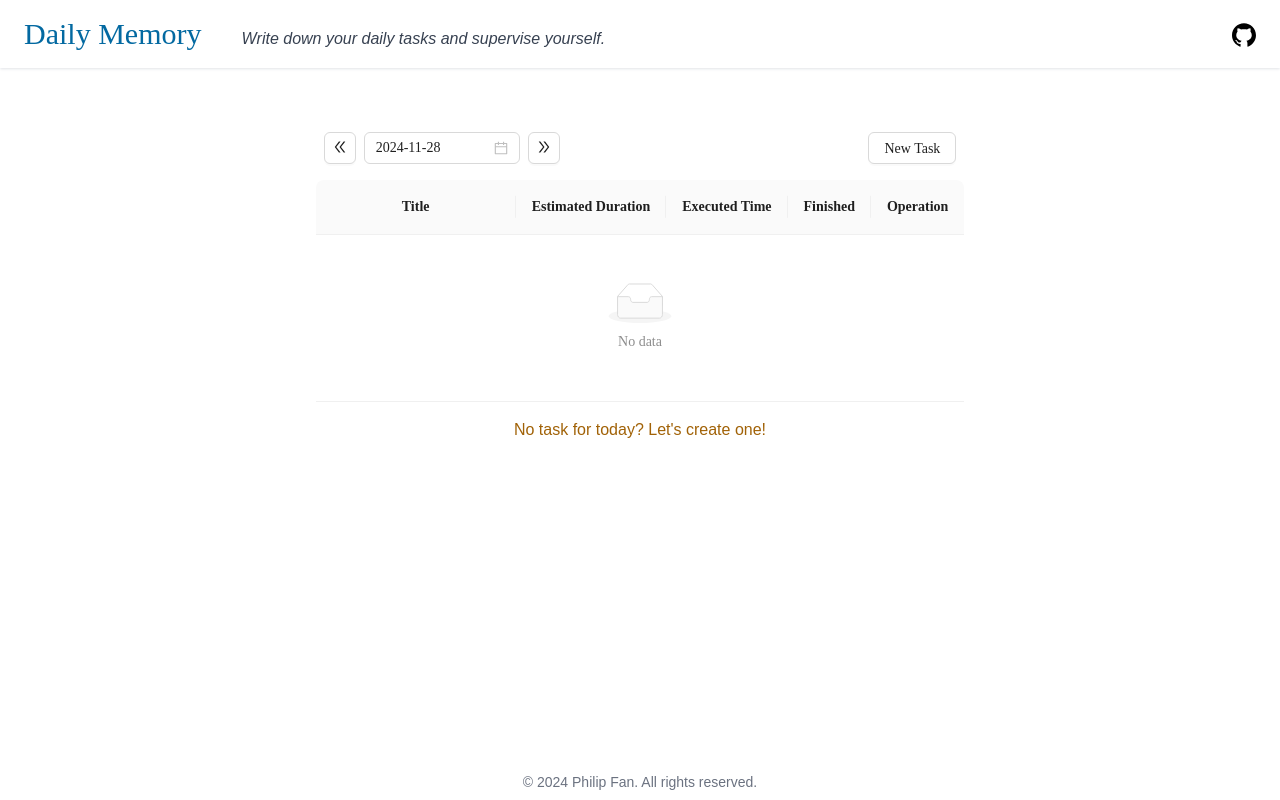
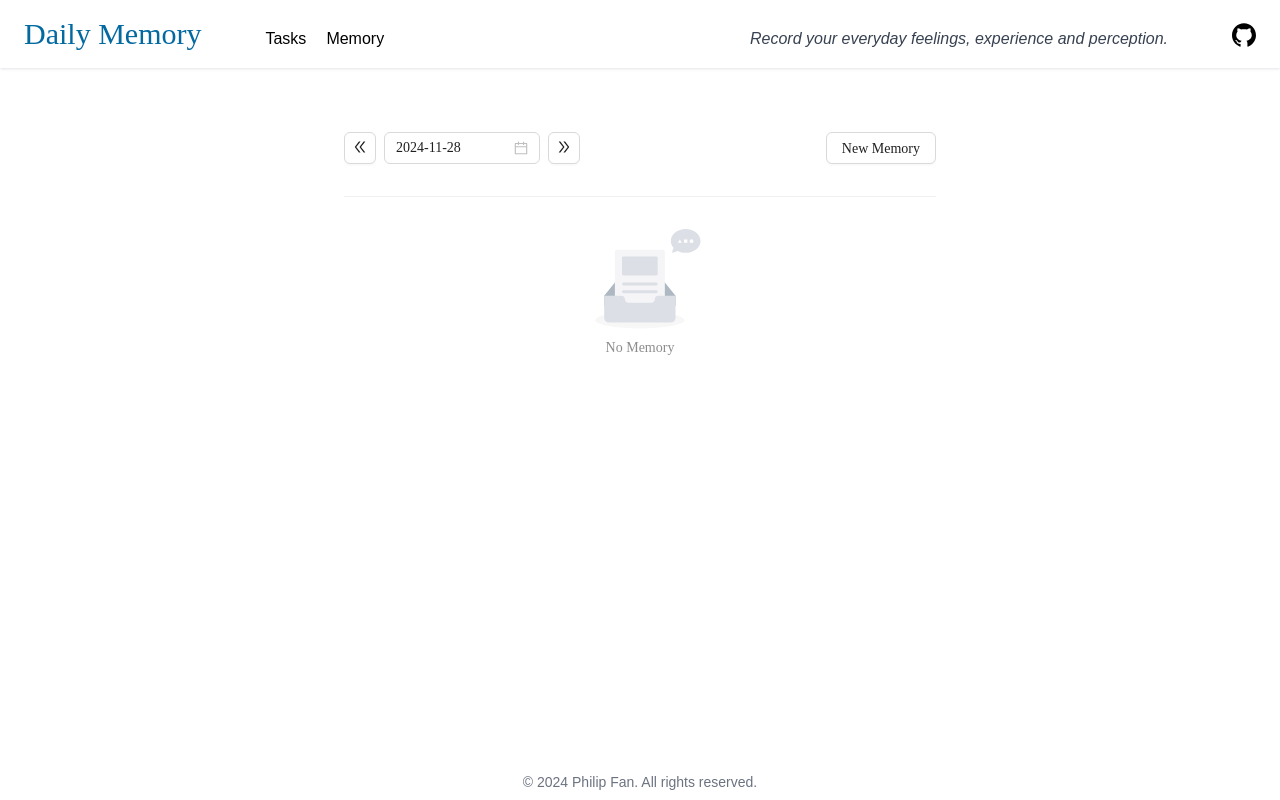
Before and after one commit to fanyf22/daily-memory, a React (Vite) app: page /memory in a window 1280 px wide. Before the commit this address led to /. Built offline with nearby package versions, Linux system fonts and the light colour scheme.

Commit message:
Add memories

```diff
--- a/src/app/layout.tsx
+++ b/src/app/layout.tsx
@@ -1,28 +1,49 @@
 import { GithubOutlined } from "@ant-design/icons";
 import { ConfigProvider } from "antd";
 import { FC } from "react";
-import { Outlet } from "react-router";
+import { Outlet, useLocation } from "react-router";
+
+const navigators: { [P in string]: { label: string; title: string } } = {
+  "/tasks": {
+    label: "Tasks",
+    title: "Write down your daily tasks and supervise yourself.",
+  },
+  "/memory": {
+    label: "Memory",
+    title: "Record your everyday feelings, experience and perception.",
+  },
+};
 
 const RootLayout: FC = () => {
+  const { pathname } = useLocation();
+
   return (
     <ConfigProvider theme={{ token: { fontFamily: "'Montserrat Variable'" } }}>
-      <div className="min-h-full flex flex-col">
+      <div className="h-full flex flex-col">
         <header className="pt-4 pb-4 pl-6 pr-6 shadow shadow-gray-200">
-          <div className="flex flex-row gap-10 items-baseline">
+          <div className="flex flex-row gap-16 items-baseline">
             <h1 className="text-3xl font-serif">
               <a href="/" className="text-sky-700 hover:text-sky-600">
                 Daily Memory
               </a>
             </h1>
-            <p className="italic text-gray-700 font-sans">
-              Write down your daily tasks and supervise yourself.
-            </p>
+            <ul className="flex flex-row gap-5">
+              {Object.entries(navigators).map(([path, { label }]) => (
+                <li key={path}>
+                  <a href={path} className="hover:text-neutral-700">
+                    {label}
+                  </a>
+                </li>
+              ))}
+            </ul>
             <div className="flex-1"></div>
+            <p className="italic text-gray-700 font-sans">{navigators[pathname]?.title ?? ""}</p>
             <a target="_blank" href="https://github.com/fanyf22/daily-memory.git">
               <GithubOutlined style={{ fontSize: "1.5rem" }} />
             </a>
           </div>
         </header>
+        <div className="flex-1 flex flex-col overflow-y-scroll">
           <main className="flex-1">
             <Outlet />
           </main>
@@ -32,6 +53,7 @@ const RootLayout: FC = () => {
             </p>
           </footer>
         </div>
+      </div>
     </ConfigProvider>
   );
 };
--- /dev/null
+++ b/src/app/memory/page.tsx
@@ -0,0 +1,52 @@
+import DateInput from "@components/date-input.tsx";
+import MemoList from "@components/memo-list.tsx";
+import { currentDay } from "@lib/datetime.ts";
+import { createMemory, loadMemories, type Memory, saveMemories } from "@lib/memory.ts";
+import { Button, Divider, Flex, Space } from "antd";
+import { type FC, useCallback, useEffect, useState } from "react";
+
+const MemoryPage: FC = () => {
+  const [memories, setMemories] = useState<Memory[]>(loadMemories);
+  const [editing, setEditing] = useState(false);
+  const [date, setDate] = useState(currentDay());
+
+  const handleNewMemory = useCallback(() => {
+    setMemories(createMemory(memories, "", date));
+  }, [date, memories]);
+
+  useEffect(() => {
+    if (!editing) {
+      const listener = (e: KeyboardEvent) => {
+        if (e.key == "Enter" && !e.ctrlKey && !e.altKey && !e.shiftKey && !e.metaKey) {
+          e.preventDefault();
+          handleNewMemory();
+        }
+      };
+
+      window.addEventListener("keydown", listener);
+      return () => window.removeEventListener("keydown", listener);
+    }
+  }, [editing, handleNewMemory]);
+
+  return (
+    <div className="flex flex-col h-full items-center p-16">
+      <Space size="small" direction="vertical" className="min-w-96">
+        <Flex gap="large" justify="space-between">
+          <DateInput date={date} onChange={setDate} />
+          <Button onClick={handleNewMemory}>New Memory</Button>
+        </Flex>
+        <Divider />
+        <MemoList
+          memories={memories}
+          setEditing={setEditing}
+          onChange={(memories) => {
+            setMemories(memories);
+            saveMemories(memories);
+          }}
+        />
+      </Space>
+    </div>
+  );
+};
+
+export default MemoryPage;
--- a/src/app/page.tsx
+++ b/src/app/tasks/page.tsx
@@ -1,6 +1,6 @@
-import { DoubleLeftOutlined, DoubleRightOutlined } from "@ant-design/icons";
+import DateInput from "@components/date-input.tsx";
 import TaskTable from "@components/task-table.tsx";
-import { type Day, dayjsToDay, dayToDayjs, nextDay, previousDay } from "@lib/datetime.ts";
+import { type Day } from "@lib/datetime.ts";
 import {
   createTask,
   getTasks,
@@ -10,11 +10,11 @@ import {
   type Tasks,
   updateTasks,
 } from "@lib/task.ts";
-import { Button, DatePicker, Flex, message, Space, Tooltip } from "antd";
+import { Button, Flex, message, Space } from "antd";
 import dayjs from "dayjs";
 import { FC, useCallback, useEffect, useMemo, useState } from "react";
 
-const HomePage: FC = () => {
+const TasksPage: FC = () => {
   const [tasks, setTasks] = useState<Tasks>({});
   const [editing, setEditing] = useState(false);
   const [messageApi, contextHolder] = message.useMessage({ maxCount: 3 });
@@ -28,11 +28,6 @@ const HomePage: FC = () => {
     if (getTasks(tasks, date) === undefined) {
       setTasks(loadTasks(tasks, date));
     }
-  };
-
-  const updateDate = (date: Day) => {
-    setDate(date);
-    updateTask(date);
   };
 
   updateTask(date);
@@ -88,18 +83,7 @@ const HomePage: FC = () => {
       {contextHolder}
       <Space direction="vertical" size="middle">
         <Flex gap="large" justify="space-between" className="pl-2 pr-2">
-          <Space size="small">
-            <Tooltip title="Previous day">
-              <Button icon={<DoubleLeftOutlined />} onClick={() => updateDate(previousDay(date))} />
-            </Tooltip>
-            <DatePicker
-              value={dayToDayjs(date)}
-              onChange={(date) => (date ? updateDate(dayjsToDay(date)) : null)}
-            />
-            <Tooltip title="Next day">
-              <Button icon={<DoubleRightOutlined />} onClick={() => updateDate(nextDay(date))} />
-            </Tooltip>
-          </Space>
+          <DateInput date={date} onChange={setDate} />
           <Button onClick={handleCreate}>New Task</Button>
         </Flex>
         <TaskTable tasks={taskList!} setEditing={setEditing} onChange={handleChange} />
@@ -121,4 +105,4 @@ const HomePage: FC = () => {
   );
 };
 
-export default HomePage;
+export default TasksPage;
--- /dev/null
+++ b/src/components/date-input.tsx
@@ -0,0 +1,28 @@
+import { DoubleLeftOutlined, DoubleRightOutlined } from "@ant-design/icons";
+import { type Day, dayjsToDay, dayToDayjs, nextDay, previousDay } from "@lib/datetime.ts";
+import { Button, DatePicker, Space, Tooltip } from "antd";
+import type { FC } from "react";
+
+export interface DatePickerProps {
+  date: Day;
+  onChange: (date: Day) => void;
+}
+
+const DateInput: FC<DatePickerProps> = ({ date, onChange }) => {
+  return (
+    <Space size="small">
+      <Tooltip title="Previous day">
+        <Button icon={<DoubleLeftOutlined />} onClick={() => onChange(previousDay(date))} />
+      </Tooltip>
+      <DatePicker
+        value={dayToDayjs(date)}
+        onChange={(date) => date && onChange(dayjsToDay(date))}
+      />
+      <Tooltip title="Next day">
+        <Button icon={<DoubleRightOutlined />} onClick={() => onChange(nextDay(date))} />
+      </Tooltip>
+    </Space>
+  );
+};
+
+export default DateInput;
--- /dev/null
+++ b/src/components/memo-list.tsx
@@ -0,0 +1,139 @@
+import { compareDay, type Day, formatDay } from "@lib/datetime.ts";
+import type { Memory } from "@lib/memory.ts";
+import { Empty, Input } from "antd";
+import type { TextAreaRef } from "antd/es/input/TextArea";
+import {
+  type FC,
+  type KeyboardEventHandler,
+  useCallback,
+  useEffect,
+  useMemo,
+  useRef,
+  useState,
+} from "react";
+
+const { TextArea } = Input;
+
+export interface MemoListProps {
+  memories: Memory[];
+  setEditing?: (editing: boolean) => void;
+  onChange?: (memories: Memory[]) => void;
+}
+
+const MemoList: FC<MemoListProps> = ({ memories, setEditing = () => {}, onChange = () => {} }) => {
+  const [realEditing, setRealEditing] = useState<string>();
+  const editing = useMemo(() => {
+    for (const memory of memories) {
+      if (!memory.content) {
+        return memory.key;
+      }
+    }
+    return realEditing;
+  }, [memories, realEditing]);
+
+  const editor = useRef<TextAreaRef | null>(null);
+  const [edited, setEdited] = useState<string>("");
+
+  useEffect(() => setEditing(!!editing), [editing, setEditing]);
+  useEffect(
+    () => setEdited(memories.find((memory) => memory.key == editing)?.content ?? ""),
+    [editing, memories]
+  );
+  useEffect(() => editor.current?.focus({ cursor: "all" }), [editor, editing]);
+
+  const updateEditing = useCallback(
+    (content: string = "", newEditing?: string) => {
+      if (editing) {
+        let newMemories: Memory[];
+        if (!content) {
+          newMemories = memories.filter(({ key }) => key != editing);
+        } else {
+          newMemories = memories.map((memory) => {
+            if (memory.key == editing) {
+              return { ...memory, content };
+            } else {
+              return memory;
+            }
+          });
+        }
+        onChange(newMemories);
+      }
+      setRealEditing(newEditing);
+      setEdited(memories.find((memory) => memory.key == newEditing)?.content ?? "");
+    },
+    [editing, memories, onChange]
+  );
+
+  const onKeyDown = useCallback<KeyboardEventHandler>(
+    (e) => {
+      if (e.key == "Escape" && !e.ctrlKey && !e.shiftKey && !e.metaKey && !e.altKey) {
+        updateEditing(memories.find((memory) => memory.key == editing)?.content ?? "");
+      } else if (e.key == "Enter" && (e.ctrlKey || e.shiftKey || e.metaKey || e.altKey)) {
+        e.preventDefault();
+        updateEditing(edited);
+      }
+    },
+    [edited, editing, memories, updateEditing]
+  );
+
+  const sortedMemories = useMemo(
+    () => memories.sort((a, b) => -compareDay(a.date, b.date)),
+    [memories]
+  );
+
+  const dateMemories = useMemo(() => {
+    let current: Day | undefined;
+    const dateMemories: string[] = [];
+    for (const { key, date } of sortedMemories) {
+      if (!current || compareDay(current, date) != 0) {
+        current = date;
+        dateMemories.push(key);
+      }
+    }
+    return dateMemories;
+  }, [sortedMemories]);
+
+  if (memories.length) {
+    return (
+      <table>
+        <tbody>
+          {sortedMemories.map(({ key, content, date }) => (
+            <tr key={key}>
+              <td className="border-r pr-8 pt-2 h-20 align-top">
+                {dateMemories.includes(key) && (
+                  <p className="text-stone-500 text-3xl font-serif text-right">{formatDay(date)}</p>
+                )}
+              </td>
+              <td className="pl-8 pt-4 w-96 align-top">
+                {editing == key ? (
+                  <TextArea
+                    ref={editor}
+                    placeholder="Write anything you like"
+                    allowClear={true}
+                    autoSize={true}
+                    value={edited}
+                    onChange={(e) => setEdited(e.target.value)}
+                    onClear={updateEditing}
+                    onKeyDown={onKeyDown}
+                    onBlur={() => updateEditing(edited)}
+                  />
+                ) : (
+                  <TextArea
+                    value={content}
+                    variant="borderless"
+                    autoSize={true}
+                    onClick={() => updateEditing(content, key)}
+                  />
+                )}
+              </td>
+            </tr>
+          ))}
+        </tbody>
+      </table>
+    );
+  } else {
+    return <Empty description="No Memory" className="w-[36rem]" />;
+  }
+};
+
+export default MemoList;
--- a/src/lib/datetime.ts
+++ b/src/lib/datetime.ts
@@ -37,7 +37,7 @@ export const previousDay: (date: Day) => Day = ({ year, month, day }) => {
     if (month == 1) {
       return { year: year - 1, month: 12, day: 31 };
     } else {
-      return { year, month: month - 1, day: getDays(year)[month - 2] };
+      return { year, month: month - 1, day: getDays(year)[month - 1] };
     }
   } else {
     return { year, month, day: day - 1 };
@@ -64,6 +64,22 @@ export function dayjsToTime(time: dayjs.Dayjs | null): Time | null {
   return time ? { hour: time.hour(), minute: time.minute() } : null;
 }
 
+export function formatDay({ year, month, day }: Day): string {
+  return `${year}-${(month + 1).toString().padStart(2, "0")}-${day.toString().padStart(2, "0")}`;
+}
+
 export function formatTime({ hour, minute }: Time): string {
   return `${hour.toString().padStart(2, "0")}:${minute.toString().padStart(2, "0")}`;
 }
+
+export function currentDay(): Day {
+  return dayjsToDay(dayjs());
+}
+
+export function currentTime(): Time {
+  return dayjsToTime(dayjs())!;
+}
+
+export function compareDay(a: Day, b: Day): number {
+  return dayToIndex(a) - dayToIndex(b);
+}
--- /dev/null
+++ b/src/lib/memory.ts
@@ -0,0 +1,20 @@
+import { currentDay, type Day } from "@lib/datetime.ts";
+
+export interface Memory {
+  key: string;
+  content: string;
+  date: Day;
+}
+
+export function saveMemories(memories: Memory[]) {
+  localStorage.setItem("memories", JSON.stringify(memories));
+}
+
+export function loadMemories(): Memory[] {
+  return JSON.parse(localStorage.getItem("memories") ?? "[]") as Memory[];
+}
+
+export function createMemory(memories: Memory[], content: string, date: Day = currentDay()) {
+  const key = crypto.randomUUID();
+  return [...memories, { key, content, date }];
+}
--- a/src/main.tsx
+++ b/src/main.tsx
@@ -1,9 +1,10 @@
 import { NotFoundPage } from "@app/error-pages.tsx";
 import RootLayout from "@app/layout.tsx";
-import HomePage from "@app/page.tsx";
+import MemoryPage from "@app/memory/page.tsx";
+import TasksPage from "@app/tasks/page.tsx";
 import { StrictMode } from "react";
 import { createRoot } from "react-dom/client";
-import { BrowserRouter, Route, Routes } from "react-router";
+import { BrowserRouter, Navigate, Route, Routes } from "react-router";
 import "./main.css";
 
 createRoot(document.getElementById("root")!).render(
@@ -11,7 +12,9 @@ createRoot(document.getElementById("root")!).render(
     <BrowserRouter>
       <Routes>
         <Route element={<RootLayout />}>
-          <Route index element={<HomePage />} />
+          <Route index element={<Navigate to="/tasks" />} />
+          <Route path="/tasks" element={<TasksPage />} />
+          <Route path="/memory" element={<MemoryPage />} />
           <Route path="*" element={<NotFoundPage />} />
         </Route>
       </Routes>
```
Lines whose indentation alone changed are shown as unchanged.
